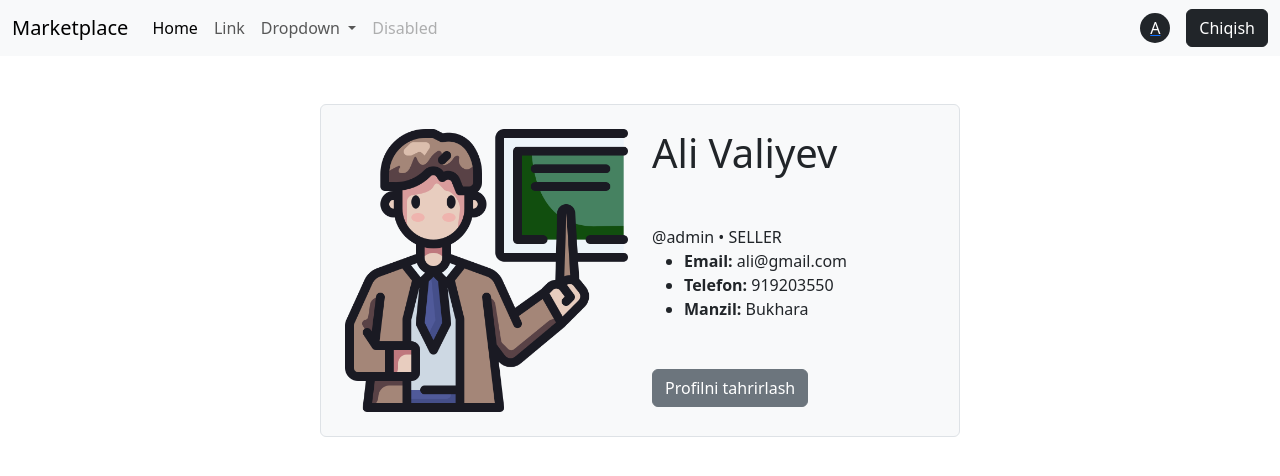
After one commit to muhammadmirzovm/E-commerce-New-Zealand-, a Django app: page /accounts/profile/ in a window 1280 px wide. The commit adds this page. Shown: the top 476 px of the page. Run offline with Django 5.2, Linux system fonts and the light colour scheme; a user stored in the database is signed in.

Commit message:
added profile page

```diff
--- a/accounts/forms.py
+++ b/accounts/forms.py
@@ -7,3 +7,9 @@ class SignUpForm(UserCreationForm):
    class Meta:
        model = User
        fields = ("first_name", "username", "email", "role", "password1", "password2")
+
+
+class ProfileForm(forms.ModelForm):
+   class Meta:
+       model = User
+       fields = ("first_name", "last_name","email","image", "phone", "address")
--- a/accounts/models.py
+++ b/accounts/models.py
@@ -11,6 +11,10 @@ class User(AbstractUser):
        choices=Role.choices,
        default=Role.BUYER
    )
+   image = models.ImageField(upload_to="avatars/", blank=True, null=True)
+   phone = models.CharField(max_length=30, blank=True, null=True)
+   address = models.CharField(max_length=255, blank=True, null=True)
+
 
    def __str__(self):
        return f"{self.username} ({self.role})"
--- a/accounts/urls.py
+++ b/accounts/urls.py
@@ -5,4 +5,7 @@ urlpatterns = [
    path("signup/", views.SignUpView.as_view(), name="signup"),
    path("login/", views.CustomLoginView.as_view(), name="login"),
    path("logout/", views.CustomLogoutView.as_view(), name="logout"),
+   path("profile/", views.ProfileDetailView.as_view(), name="profile"),
+   path("profile/edit/", views.ProfileUpdateView.as_view(), name="profile_edit"),
+
 ]
--- a/accounts/views.py
+++ b/accounts/views.py
@@ -3,9 +3,10 @@ from django.contrib import messages
 from django.contrib.auth import login
 from django.contrib.auth.views import LoginView, LogoutView
 from django.urls import reverse_lazy
-from django.views.generic import CreateView
+from django.views.generic import CreateView,  DetailView, UpdateView
+from .forms import SignUpForm, ProfileForm
+from .models import User
 
-from .forms import SignUpForm
 
 class SignUpView(CreateView):
    form_class = SignUpForm
@@ -37,3 +38,29 @@ class CustomLogoutView(LogoutView):
    def dispatch(self, request):
        messages.info(request, "Tizimdan chiqdingiz 👋")
        return super().dispatch(request)
+
+from django.contrib.auth.mixins import LoginRequiredMixin
+from django.views.generic import CreateView,  DetailView, UpdateView
+from .forms import SignUpForm, ProfileForm
+from .models import User
+class ProfileDetailView(LoginRequiredMixin, DetailView):
+   model = User
+   template_name = "accounts/profile_detail.html"
+   context_object_name = "profile_user"
+
+   def get_object(self):
+       return self.request.user
+
+class ProfileUpdateView(LoginRequiredMixin, UpdateView):
+   model = User
+   form_class = ProfileForm
+   template_name = "accounts/profile_edit.html"
+   success_url = reverse_lazy("profile")
+   def get_object(self):
+       return self.request.user
+   def form_valid(self, form):
+       messages.success(self.request, "Profil yangilandi ✅")
+       return super().form_valid(form)
+   def form_invalid(self, form):
+       messages.error(self.request, "Profilni saqlashda xatolik bor ❌")
+       return super().form_invalid(form)
--- a/config/settings.py
+++ b/config/settings.py
@@ -116,6 +116,9 @@ USE_TZ = True
 # https://docs.djangoproject.com/en/6.1/howto/static-files/
 
 STATIC_URL = 'static/'
+STATICFILES_DIRS = [BASE_DIR / "static"]
+MEDIA_URL = '/media/'
+MEDIA_ROOT = BASE_DIR / "media"
 
 
 # Email
--- a/config/urls.py
+++ b/config/urls.py
@@ -17,9 +17,15 @@ Including another URLconf
 from django.contrib import admin
 from django.urls import path, include
 from .views import home
+from django.conf import settings
+from django.conf.urls.static import static
 
 urlpatterns = [
     path('admin/', admin.site.urls),
     path('', home, name='home'),
     path('accounts/', include('accounts.urls')),
 ]
+
+if settings.DEBUG:
+   urlpatterns += static(settings.STATIC_URL, document_root=settings.STATIC_ROOT)
+   urlpatterns += static(settings.MEDIA_URL, document_root=settings.MEDIA_ROOT)
--- /dev/null
+++ b/requirements.txt
@@ -0,0 +1,4 @@
+asgiref==3.12.1
+django==6.1.1
+pillow==12.3.0
+sqlparse==0.6.0
--- /dev/null
+++ b/templates/accounts/profile_detail.html
@@ -0,0 +1,26 @@
+{% extends "base.html" %}
+{% block title %}Profile{% endblock %}
+{% block content %}
+<div class="col-6 bg-light mx-auto border rounded p-4 my-5">
+    <div class="row">
+        <div class="col text-end">
+   {% if profile_user.image %}
+       <img class="w-100" src="{{ profile_user.image.url }}" alt="avatar">
+   {% else %}
+       <div>
+           {{ profile_user.username|slice:":1"|upper }}
+       </div>
+   {% endif %}
+   </div>
+<div class="col">
+    <h1 class="mb-5">{{ profile_user.first_name }} {{ profile_user.last_name }}</h1>
+   <div >
+    @{{ profile_user.username }} • {{ profile_user.role }}</div>
+    <ul class="mb-5">
+       <li ><strong>Email:</strong> {{ profile_user.email|default:"-" }}</li>
+       <li><strong>Telefon:</strong> {{ profile_user.phone|default:"-" }}</li>
+       <li><strong>Manzil:</strong> {{ profile_user.address|default:"-" }}</li></ul>
+   <a class="btn btn-secondary" href="{% url 'profile_edit' %}">Profilni tahrirlash</a>
+</div>
+    </div>
+{% endblock %}
--- a/templates/includes/navbar.html
+++ b/templates/includes/navbar.html
@@ -37,7 +37,7 @@
       </ul>
         <div class="d-flex align-items-center gap-3">
            {% if request.user.is_authenticated %}
-               <span style="width: 30px; height:30px" class="d-inline-block text-white bg-dark rounded rounded-circle d-flex align-items-center justify-content-center">{{ request.user.username | slice:1 | title }}</span>
+               <a href="{% url 'profile' %}"><span style="width: 30px; height:30px" class="d-inline-block text-white bg-dark rounded rounded-circle d-flex align-items-center justify-content-center">{{ request.user.username | slice:1 | title }}</span></a>
 
                <form method="post" action="{% url 'logout' %}">
                    {% csrf_token %}
```
Also changed, not shown: templates/accounts/profile_edit.html (added, +13 -0 lines), accounts/migrations/0002_user_address_user_image_user_phone.py (added), db.sqlite3, media/avatars/teacher.png (added).
